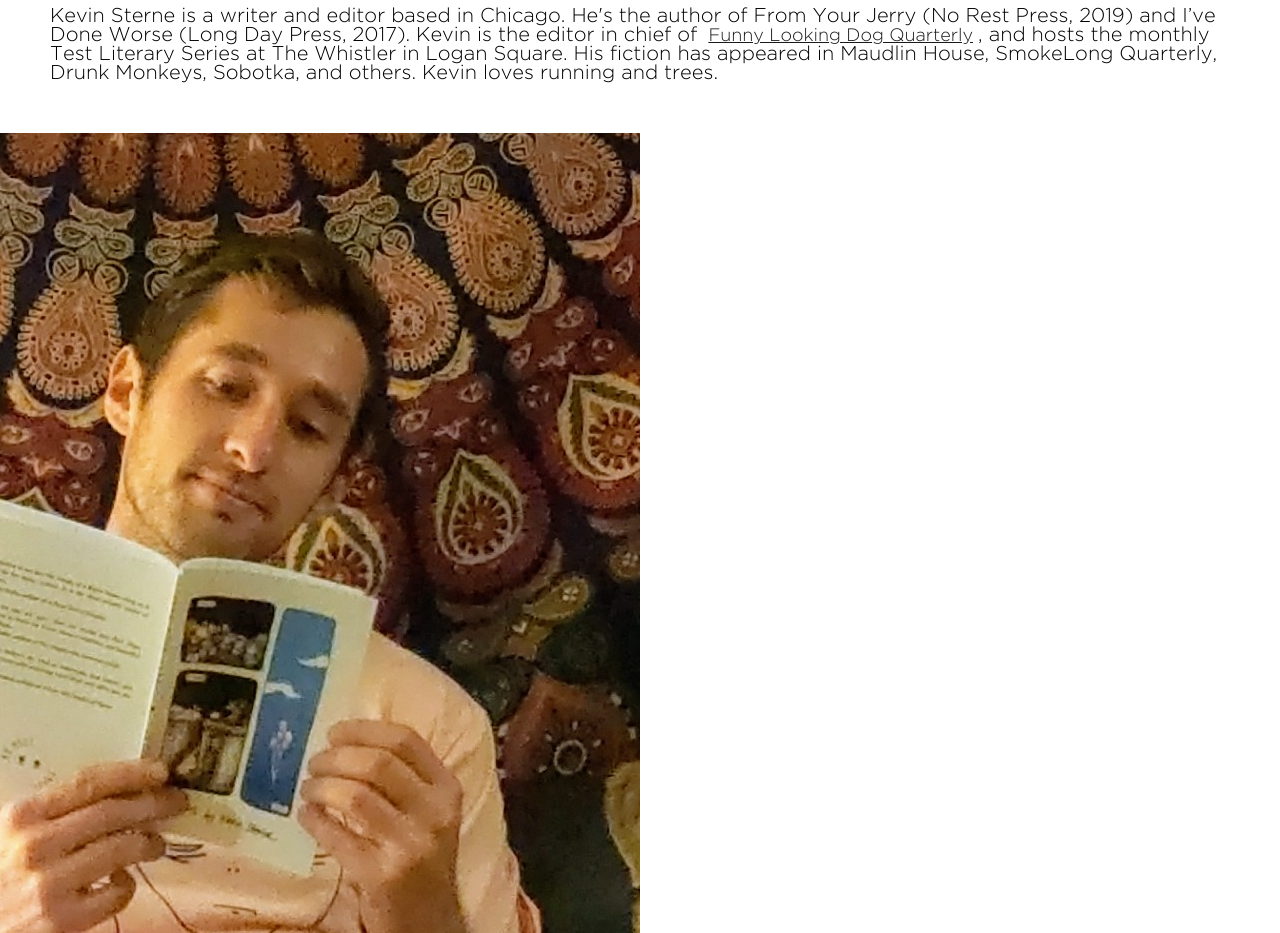
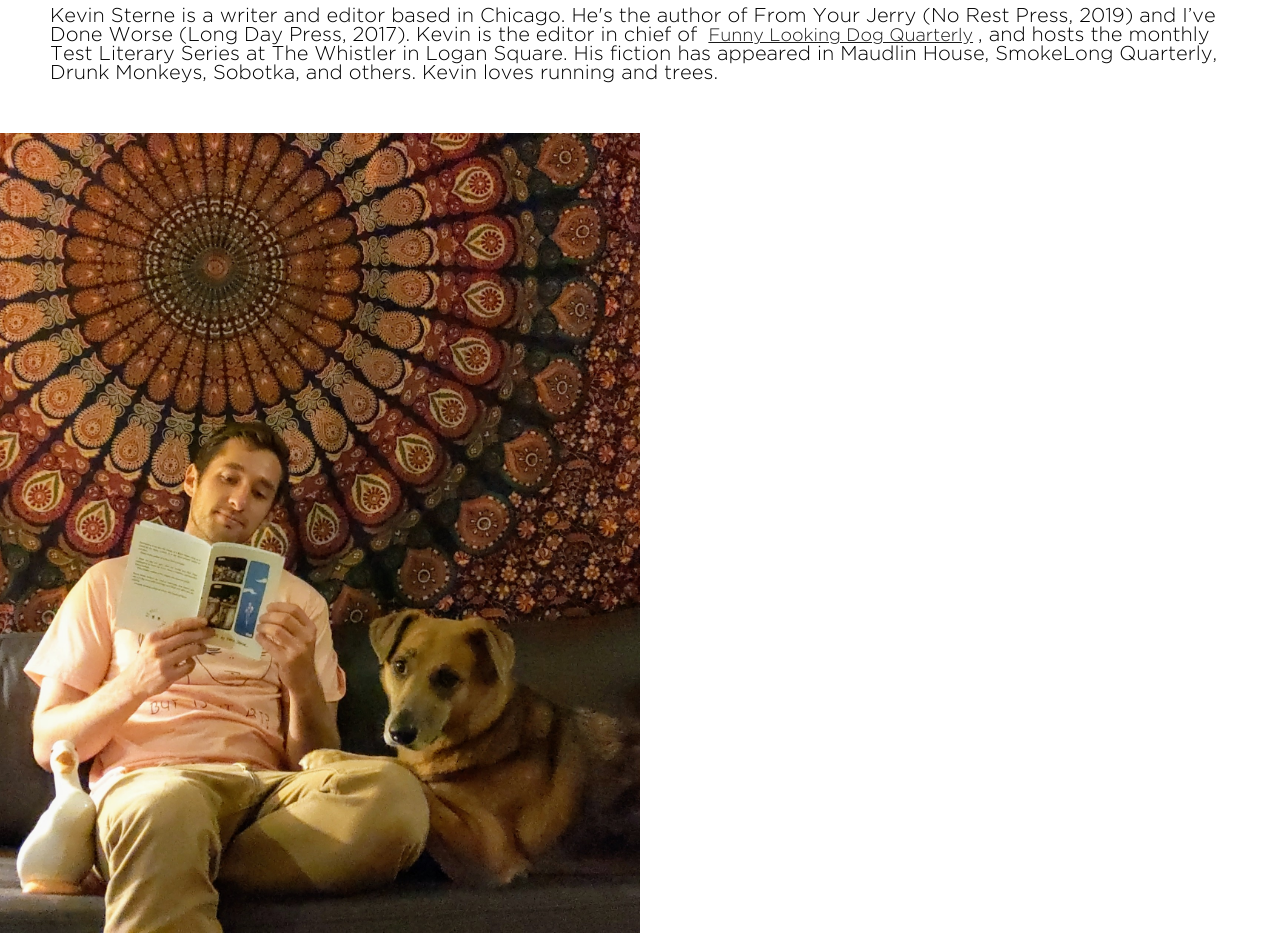
Before and after one commit to kevinsterne/sterne, a website: page public/index.html in a window 1280 px wide. Shown: the part 1320-2253 px from the top of the page. Drawn offline with Linux system fonts and the light colour scheme.

Commit message:
Update styles.css

```diff
--- a/public/css/styles.css
+++ b/public/css/styles.css
@@ -71,8 +71,8 @@ a:hover {
     background-image: url(../img/couch.jpg);
     background-attachment: scroll;
     background-repeat: no-repeat;
-    background-size: auto;
-    background-position: center;
+    background-size: cover;
+    background-position: center right;
 }
 
 
```
